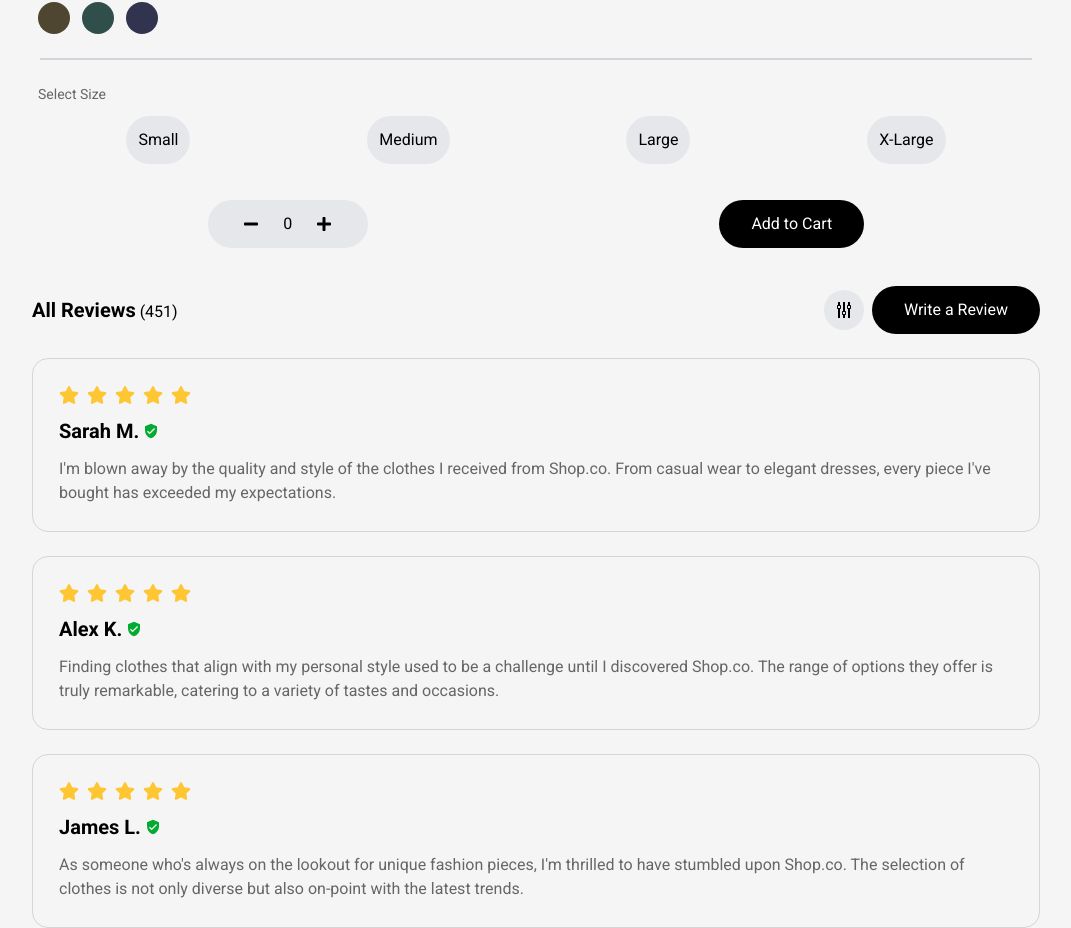
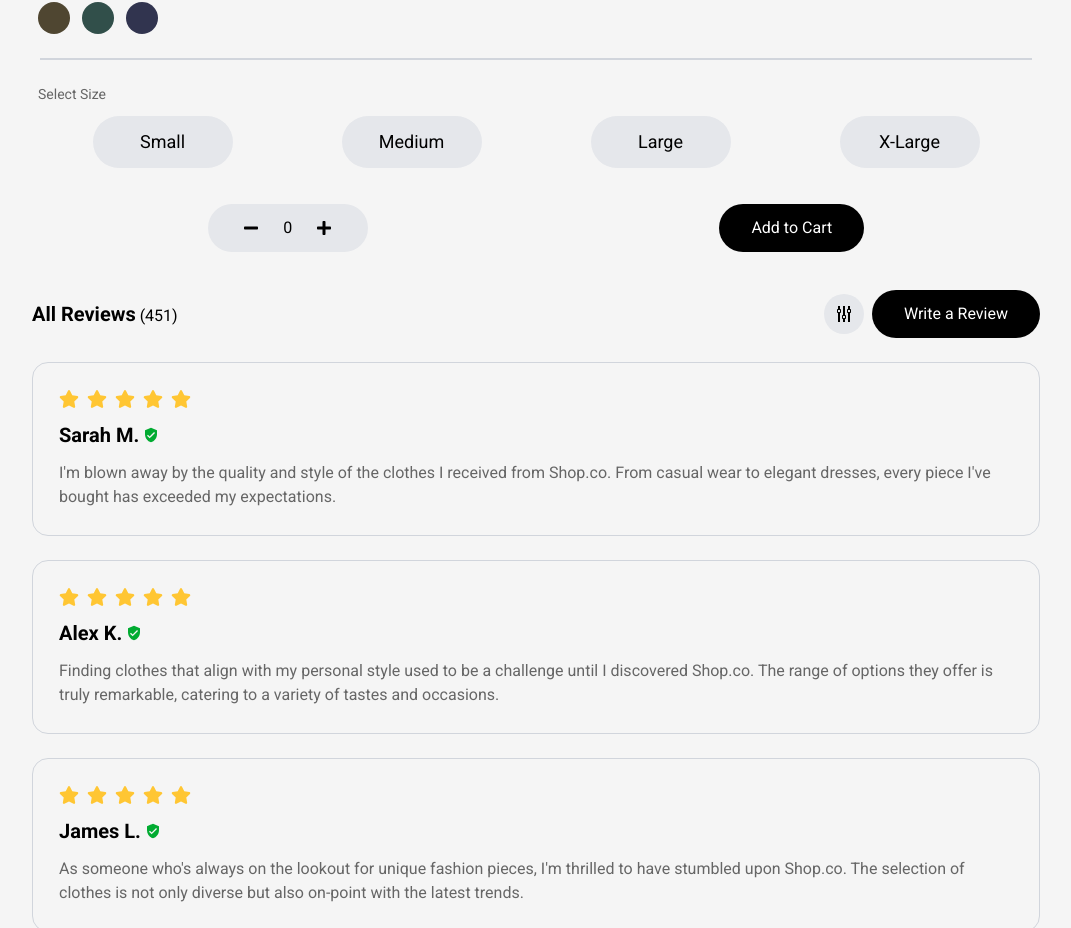
Before and after one commit to Kaydev-cmd/shop-co-web-app, a Next.js app: page /product/courage-graphic in a window 1280 px wide. Shown: the part 1434-2362 px from the top of the page, without its empty margins (104-1175 px from the left). Built offline with nearby package versions, Linux system fonts and the light colour scheme.

Commit message:
feat: add a width of 140px, apply text center, and large text for medium screens

```diff
--- a/components/common/Pill.tsx
+++ b/components/common/Pill.tsx
@@ -3,8 +3,8 @@ import { PillProps } from "@/interfaces";
 
 const Pill: React.FC<PillProps> = ({ title }) => {
   return (
-    <div className="bg-gray-200 rounded-4xl hover:bg-black hover:text-white" style={{ padding: "12px" }}>
-      <p>{title}</p>
+    <div className="bg-gray-200 rounded-4xl hover:bg-black hover:text-white md:w-[140px]" style={{ padding: "12px" }}>
+      <p className="text-center md:text-lg">{title}</p>
     </div>
   );
 };
```
